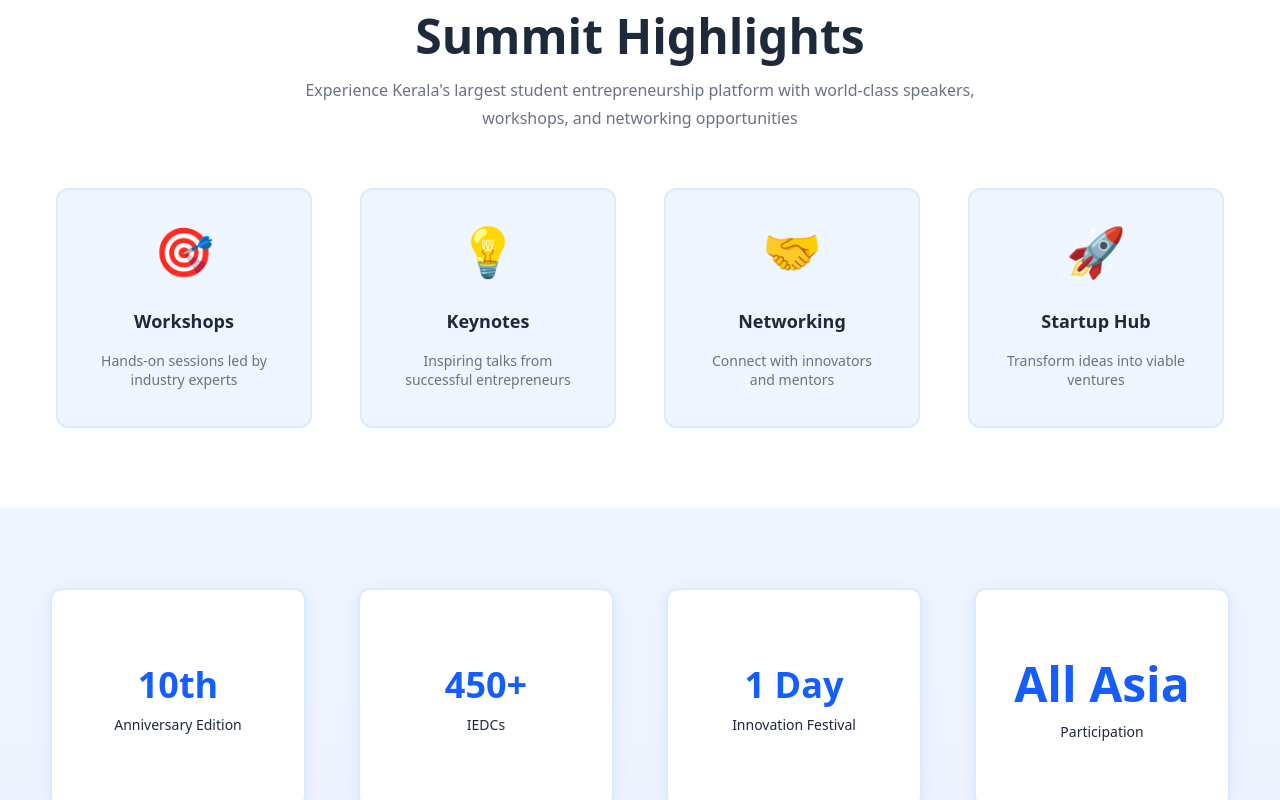
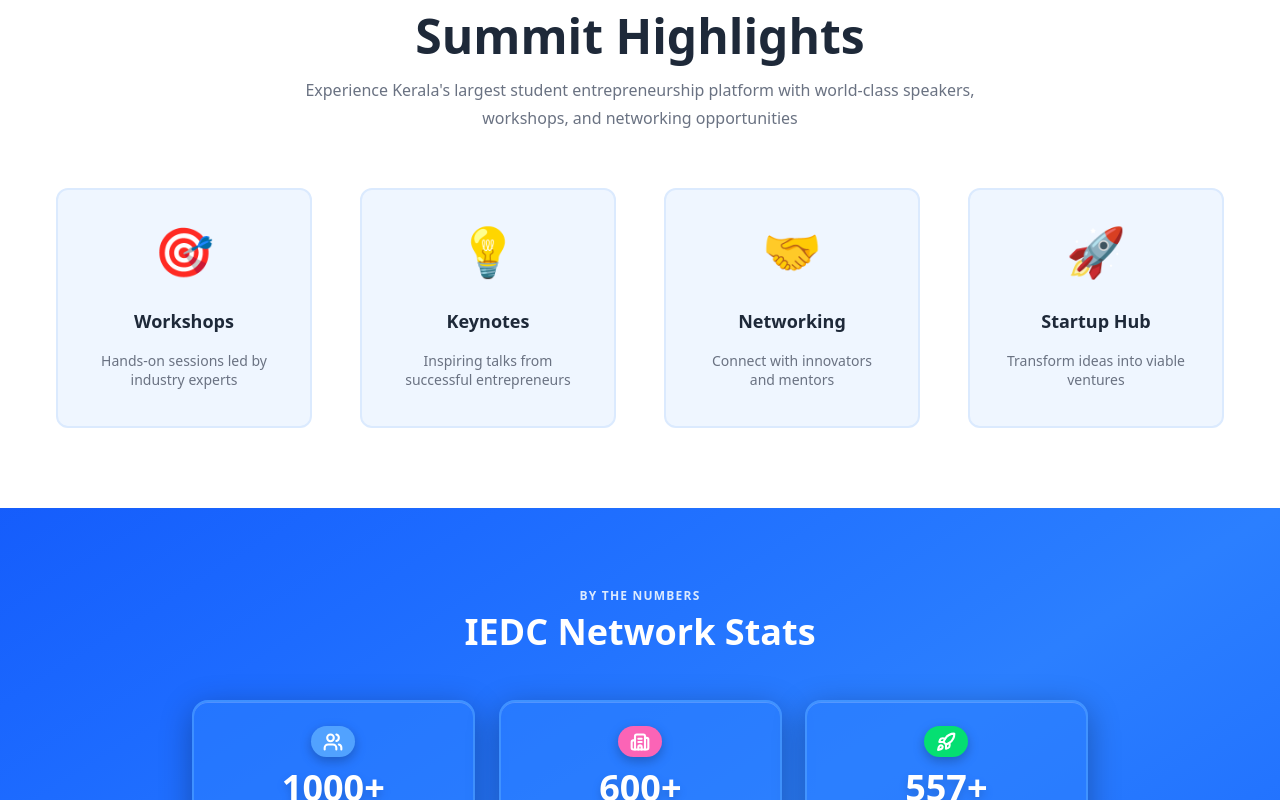
Before and after one commit to kerala-startup-mission/iedc-summit-2025, a React (Vite) app: page / in a window 1280 px wide. Shown: the part 2000-2800 px from the top of the page. Built offline with nearby package versions, Linux system fonts and the light colour scheme.

Commit message:
updated stats

```diff
--- a/package.json
+++ b/package.json
@@ -13,6 +13,7 @@
     "@tailwindcss/vite": "^4.1.14",
     "framer-motion": "^12.23.24",
     "gsap": "^3.13.0",
+    "lucide-react": "^0.545.0",
     "react": "^19.1.1",
     "react-dom": "^19.1.1",
     "react-icons": "^5.5.0",
--- a/src/components/Stats.jsx
+++ b/src/components/Stats.jsx
@@ -1,54 +1,121 @@
 import React from 'react';
 import TiltedCard from './TiltedCard';
+import { Users, Building2, Rocket, GraduationCap, Lightbulb, Briefcase, ListChecks } from 'lucide-react';
 
 const Stats = () => {
-  const stats = [
+  const topRowStats = [
     {
-      value: '10th',
-      label: 'Anniversary Edition',
+      icon: Users,
+      value: '1000+',
+      label: 'Student Enterprises',
+      color: 'bg-blue-400',
     },
     {
-      value: '450+',
-      label: 'IEDCs',
+      icon: Building2,
+      value: '600+',
+      label: 'Incubators',
+      color: 'bg-pink-400',
     },
     {
-      value: '1 Day',
-      label: 'Innovation Festival',
-    },
-    {
-      value: 'All Asia',
-      label: 'Participation',
-      multiline: true,
+      icon: Rocket,
+      value: '557+',
+      label: 'IEDCs',
+      color: 'bg-green-400',
     },
   ];
 
+  const middleRowStats = [
+    {
+      icon: GraduationCap,
+      value: '500+',
+      label: 'Colleges',
+      color: 'bg-pink-500',
+    },
+    {
+      icon: Lightbulb,
+      value: '200+',
+      label: 'Colleges',
+      color: 'bg-orange-400',
+    },
+    {
+      icon: Briefcase,
+      value: '150+',
+      label: 'Startups',
+      color: 'bg-yellow-300',
+    },
+  ];
+
+  const bottomRowStats = [
+    {
+      icon: ListChecks,
+      value: '100+',
+      label: 'Startups',
+      color: 'bg-pink-400',
+    },
+  ];
+
+  const renderStatCard = (stat, index) => {
+    const Icon = stat.icon;
     return (
-    <section className="px-4 sm:px-8 md:px-12 py-12 md:py-20 bg-gradient-to-b from-blue-50 to-indigo-50">
-      <div className="max-w-[1400px] mx-auto">
-        <div className="grid grid-cols-1 sm:grid-cols-2 lg:grid-cols-4 gap-6 md:gap-8 lg:gap-12 place-items-center">
-          {stats.map((stat, index) => (
-            <div key={index} className="w-full max-w-xs lg:max-w-none lg:w-64">
+      <div key={index} className="w-full">
         <TiltedCard
-                containerHeight="220px"
+          containerHeight="160px"
           containerWidth="100%"
-                rotateAmplitude={10}
+          rotateAmplitude={8}
           scaleOnHover={1.05}
           showTooltip={false}
           showMobileWarning={false}
           displayOverlayContent={true}
           overlayContent={
-                  <div className="w-full h-full px-8 py-10 bg-white rounded-xl shadow-[0px_4px_15px_0px_rgba(37,99,235,0.10)] border-2 border-blue-100 flex flex-col items-center justify-center gap-2">
-                    <div className={`text-blue-600 ${stat.multiline ? 'text-4xl md:text-5xl' : 'text-3xl md:text-4xl'} font-bold font-inter text-center leading-tight`}>
+            <div className="w-full h-full px-6 py-6 bg-blue-500/50 backdrop-blur-md rounded-2xl border-2 border-blue-400/60 flex flex-col items-center justify-center gap-2 shadow-[0_8px_32px_rgba(0,0,0,0.3),inset_0_1px_0_rgba(255,255,255,0.2)]">
+              <div className={`${stat.color} w-11 h-11 rounded-full flex items-center justify-center shadow-[0_4px_12px_rgba(0,0,0,0.25)]`}>
+                <Icon className="w-5 h-5 text-white" strokeWidth={2.5} />
+              </div>
+
+              <div className="text-white text-4xl font-bold font-inter text-center leading-tight drop-shadow-lg">
                 {stat.value}
               </div>
-                    <div className="text-gray-800 text-sm font-medium font-inter text-center">
+
+              <div className="text-white text-xs font-medium font-inter text-center">
                 {stat.label}
               </div>
             </div>
           }
         />
       </div>
-          ))}
+    );
+  };
+
+  return (
+    <section className="px-4 sm:px-8 py-16 md:py-20 bg-gradient-to-br from-blue-600 via-blue-500 to-blue-600">
+      <div className="max-w-[1200px] mx-auto">
+        <div className="text-center mb-12">
+          <p className="text-blue-100 text-xs font-semibold tracking-widest uppercase mb-2">
+            BY THE NUMBERS
+          </p>
+          <h2 className="text-white text-3xl md:text-4xl font-bold font-inter">
+            IEDC Network Stats
+          </h2>
+        </div>
+
+        <div className="hidden md:block">
+          <div className="grid grid-cols-3 gap-6 mb-6 max-w-4xl mx-auto">
+            {topRowStats.map((stat, index) => renderStatCard(stat, index))}
+          </div>
+
+          <div className="grid grid-cols-3 gap-6 mb-6 max-w-4xl mx-auto">
+            {middleRowStats.map((stat, index) => renderStatCard(stat, index))}
+          </div>
+
+          <div className="flex justify-center">
+            <div className="w-full max-w-[280px]">
+              {renderStatCard(bottomRowStats[0], 0)}
+            </div>
+          </div>
+        </div>
+
+        <div className="md:hidden flex flex-col gap-4 max-w-sm mx-auto">
+          {[...topRowStats, ...middleRowStats, ...bottomRowStats].map((stat, index) => renderStatCard(stat, index))}
         </div>
       </div>
     </section>
```
Also changed, not shown: 1 other file (tests, documents, lock files or other folders). Lines whose indentation alone changed are shown as unchanged.
